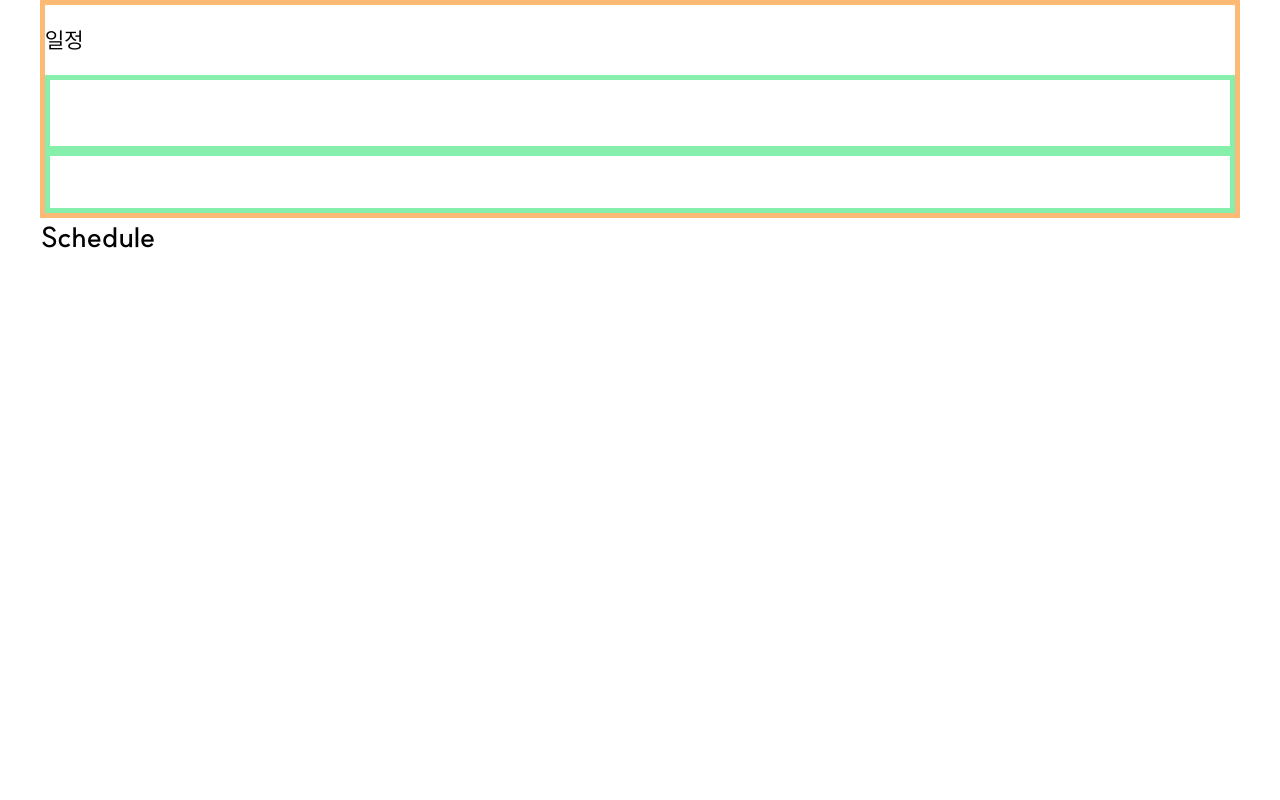
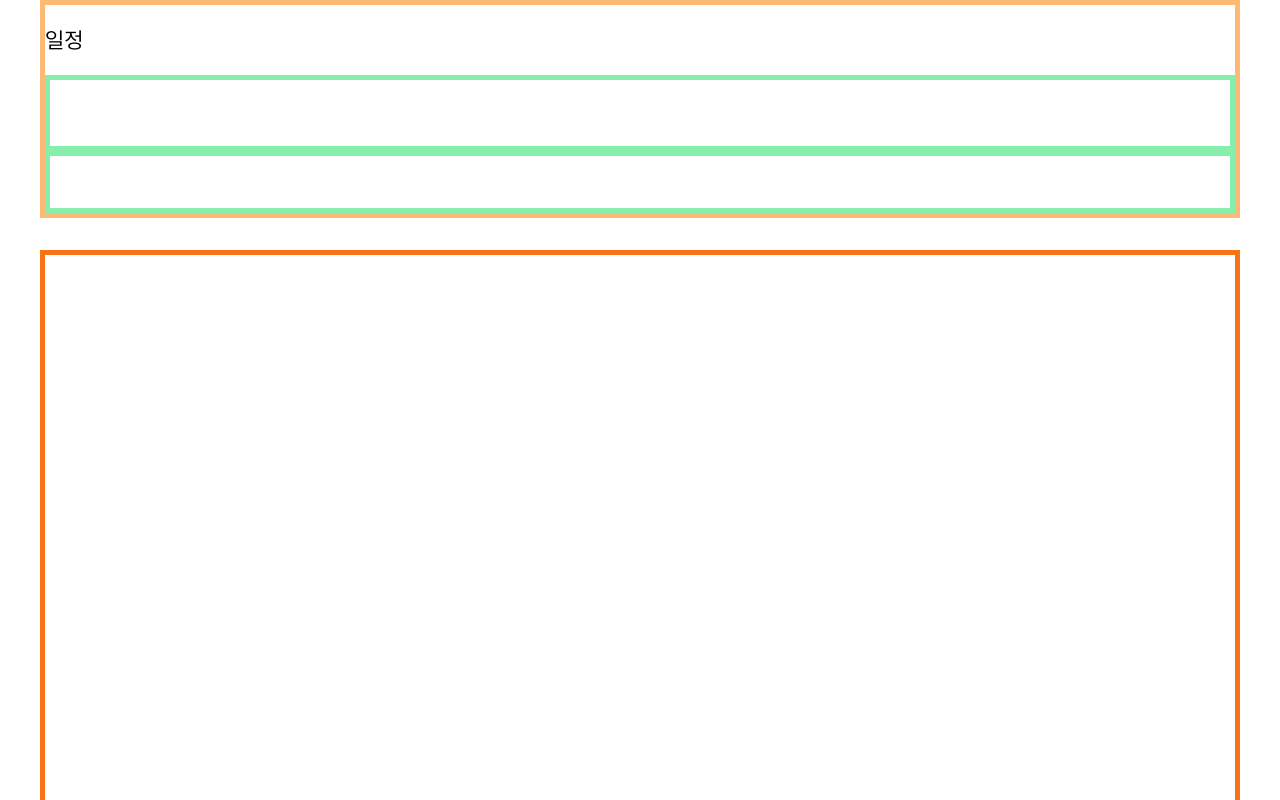
Before and after one commit to mobi-projects/nail-case-client, a Next.js app: page /manager/base/schedule in a window 1280 px wide. Shown: the top 800 px of the page. Built offline with nearby package versions, Linux system fonts and the light colour scheme.

Commit message:
🎨 manager/base/schedule/this-month/01 CCI
* issue: [NAILCASE-161](https://nailcase.atlassian.net/browse/NAILCASE-161)
sub-issues:
 - [NAILCASE-170](https://nailcase.atlassian.net/browse/NAILCASE-170)

```diff
--- /dev/null
+++ b/src/app/(manager)/manager/base/schedule/(this-month)/page.tsx
@@ -0,0 +1,9 @@
+import Manager_Base_Schedule_ThisMonth_01 from "@/component/custom/manager/base/schedule/this-month/01"
+
+export default function Schedule() {
+	return (
+		<div className="flex items-center justify-center pt-[32px]">
+			<Manager_Base_Schedule_ThisMonth_01 />
+		</div>
+	)
+}
--- a/src/app/(manager)/manager/base/schedule/page.tsx
+++ /dev/null
@@ -1,3 +0,0 @@
-export default function Schedule() {
-	return <h1>Schedule</h1>
-}
--- /dev/null
+++ b/src/component/custom/manager/base/schedule/this-month/01/index.tsx
@@ -0,0 +1,3 @@
+export default function Manager_Base_Schedule_ThisMonth_01() {
+	return <div className="h-[1082.62px] w-full border-[5px] border-orange-500" />
+}
```
